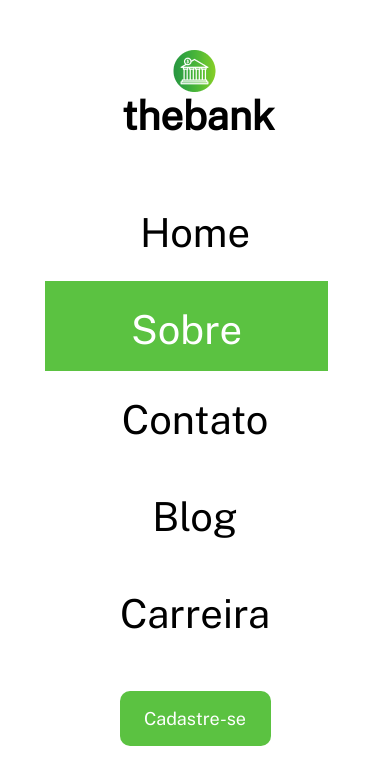
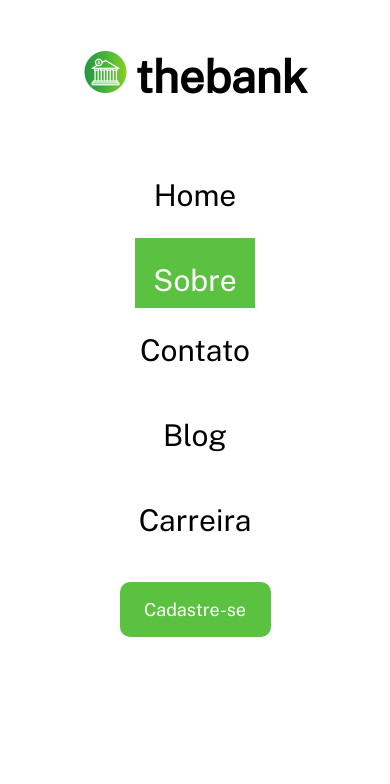
Before and after one commit to Kamila-Caramelo/exercicio-menu-1, a plain HTML site: page index.html in a window 390 px wide. Drawn offline with nearby package versions, Linux system fonts and the light colour scheme.

Commit message:
Alteração responsiva, excluindo padding e margin

```diff
--- a/css/style.css
+++ b/css/style.css
@@ -18,19 +18,16 @@
 }
 
 .menu{
-    margin-top: 100px;
     display: flex;
-    margin: 45px;
     align-items: baseline;
     justify-content: baseline;
 }
 
 .menu li{
-    margin-left: 30px;
-}
+    padding: 10px;
+    }
 
 .fundo-menu{
-    height: 40px;
     width: 55px;
     display: flex;
     justify-content: center;
@@ -64,41 +61,37 @@
         text-align: center;
     }
 
-    .logo img{
-        display: block;
-        margin: auto;
-    }
-
     .logo b{
-        font-size: 40px;
+        font-size: 45px;
     }
 
     .menu{
         display: block;
         text-align: center;
-    }
-
-    .menu li{
-        margin-left: 0;
-        padding: 25px;
-        align-content: space-around;
+        padding-top: 50px;
+        align-items: flex-start;
+        line-height: 65px;
     }
 
     .menu a{
         display: block;
         text-align: center;
-        font-size: 40px;
+        font-size: 30px;
     }
 
     nav{
         width: 100%;
         text-align: center;
+
     }
 
     .fundo-menu{
         display: block;
-        width: 233px;
+        height: 50px;
+        width: 100px;
         text-align: center;
+        align-items: center;
+        margin: auto;
     }
 
     .button{
```
